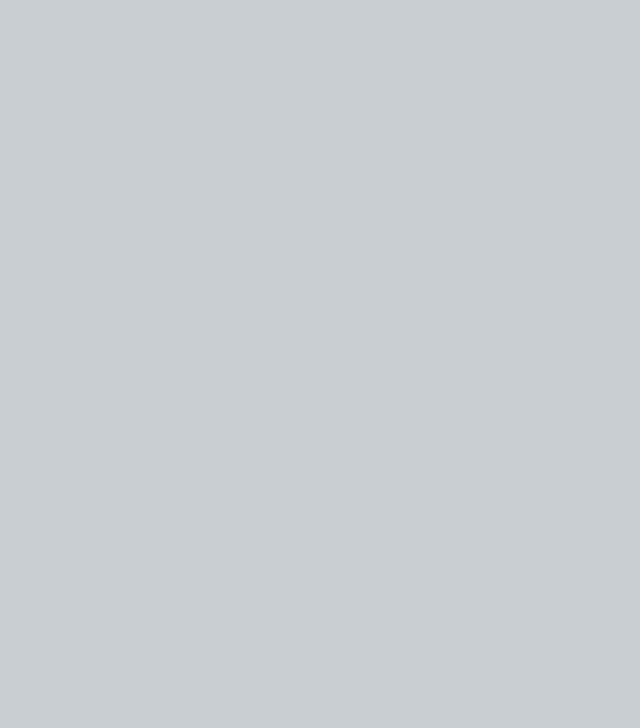
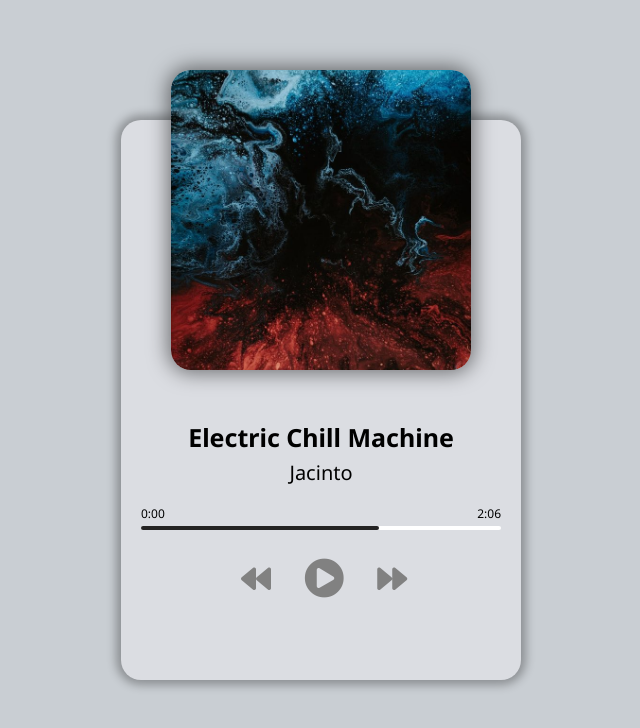
Before and after one commit to Luk1Pr0/music-player, a plain HTML site: page index.html in a window 1280 px wide. Shown: the whole page, without its empty margins (319-959 px from the left). Drawn offline with Linux system fonts and the light colour scheme.

Commit message:
Adding funcitonality, play/pause button to play music

```diff
--- a/index.html
+++ b/index.html
@@ -9,6 +9,29 @@
     <link rel="stylesheet" href="style.css">
 </head>
 <body>
+    <div class="player-container">
+        <!-- Song -->
+        <div class="img-container">
+            <img src="img/jacinto-1.jpg" alt="Album image">
+        </div>
+        <h2 id="title">Electric Chill Machine</h2>
+        <h3 id="artist">Jacinto</h3>
+        <audio src="music/jacinto-1.mp3"></audio>
+        <!-- Progress bar -->
+        <div class="progress-container" id="progress-container">
+            <div class="progress" id="progress"></div>
+            <div class="duration-wrapper">
+                <span id="current-time">0:00</span>
+                <span id="duration">2:06</span>
+            </div>
+        </div>
+        <!-- Controls -->
+        <div class="player-controls">
+            <i class="fas fa-backward" id="prev" title="Previous"></i>
+            <i class="fas fa-play-circle main-button" id="play" title="Play"></i>
+            <i class="fas fa-forward" id="next" title="Next"></i>
+        </div>
+    </div>
     <!-- Script -->
     <script src="script.js"></script>
 </body>
--- a/script.js
+++ b/script.js
@@ -0,0 +1,26 @@
+const music = document.querySelector("audio");
+const prevBtn = document.getElementById("prev");
+const playBtn = document.getElementById("play");
+const nextBtn = document.getElementById("next");
+
+// Check if music is playing
+let isPlaying = false;
+
+function playSong() {
+    isPlaying = true;
+    playBtn.classList.replace("fa-play-circle", "fa-pause-circle");
+    playBtn.setAttribute("title", "Pause");
+    music.play();
+}
+
+function pauseSong() {
+    isPlaying = false;
+    playBtn.classList.replace( "fa-pause-circle", "fa-play-circle");
+    playBtn.setAttribute("title", "Play");
+    music.pause();
+}
+
+// Event listeners
+
+// Play or pause event listener
+playBtn.addEventListener("click", () => (isPlaying ? pauseSong() : playSong()));
--- a/style.css
+++ b/style.css
@@ -1,4 +1,6 @@
 /* Images created by: https://unsplash.com/@pawel_czerwinski */
+
+@import url('https://fonts.googleapis.com/css2?family=Noto+Sans:wght@400;700&display=swap');
 
 html {
   box-sizing: border-box;
@@ -12,15 +14,33 @@ body {
   justify-content: center;
   align-items: center;
   font-size: 12px;
+  font-family: 'Noto Sans', sans-serif;
+}
+
+.player-container {
+  height: 70vh;
+  width: 400px;
+  background: #dbdde2;
+  border-radius: 20px;
+  box-shadow: 0 0 10px 5px rgb(0 0 0 / 30%);
 }
 
 .img-container {
-
+  height: 300px;
+  width: 300px;
+  object-fit: cover;
   position: relative;
   top: -50px;
   left: 50px;
 }
 
+.img-container img {
+  height: 100%;
+  width: 100%;
+  object-fit: cover;
+  border-radius: 20px;
+  box-shadow: 0 0 20px 3px rgb(0 0 0 / 50%);
+}
 
 h2 {
   font-size: 25px;
@@ -73,7 +93,12 @@ h3 {
   font-size: 30px;
   color: rgb(129, 129, 129);
   margin-right: 30px;
+  cursor: pointer;
+  user-select: none;
+}
 
+.fas:hover {
+  filter: brightness(60%);
 }
 
 .main-button {
@@ -83,8 +108,11 @@ h3 {
 }
 
 /* Media Query: iPhone (Vertical) */
-@media screen and (max-width: 376px) {
+@media screen and (max-width: 390px) {
 
+  .player-container {
+    width: 95vw;
+  }
 
   .img-container {
     left: 29px;
```
Also changed, not shown: favicon.png (deleted).
